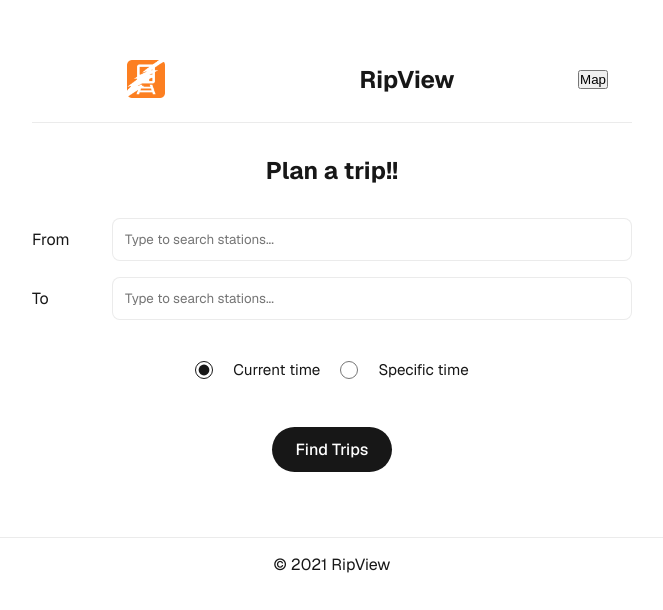
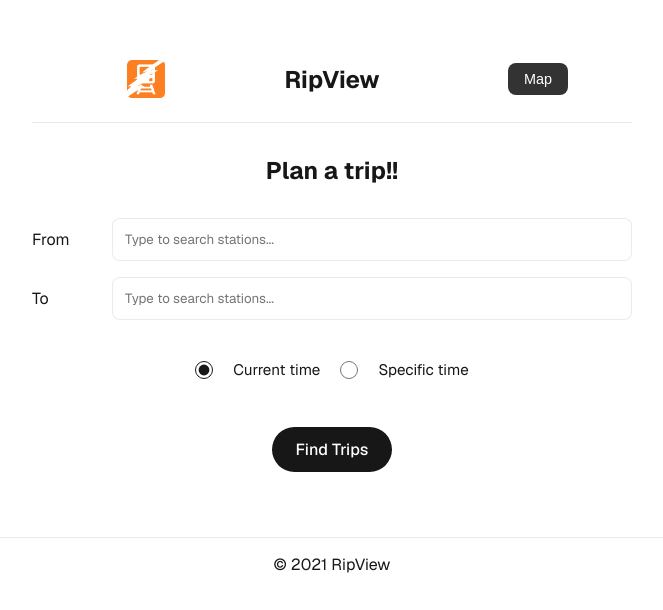
Before and after one commit to Edwintang2005/ripview, a Next.js app in the folder ripview/: page / in a window 1280 px wide. Shown: the part 146-756 px from the top of the page, without its empty margins (308-971 px from the left). Built offline with nearby package versions, Linux system fonts and the light colour scheme.

Commit message:
Styled Map Button, Centered Header, Added a Back Button to Map

```diff
--- a/ripview/src/components/Header.module.css
+++ b/ripview/src/components/Header.module.css
@@ -8,10 +8,13 @@
     border-bottom: 0.0625rem solid var(--gray-alpha-200);
     z-index: 10;
     width: 100%;
+    justify-content: center;
 }
 
 .navBar h1 {
-    flex: 1;
+    position: absolute;
+    left: 50%;
+    transform: translateX(-50%);
     text-align: center;
     font-size: 1.5rem;
     margin: 0;
@@ -19,7 +22,29 @@
 
 .lightLogo {
     position: absolute;
-    left: 1rem;
+    left: 1.5rem;
+}
+
+.mapButton {
+    background-color: var(--dark-gray, #333);
+    color: white;
+    padding: 0.5rem 1rem;
+    border: none;
+    border-radius: 0.5rem;
+    font-size: 0.9rem;
+    cursor: pointer;
+    transition: background-color 0.3s ease;
+    margin-left: auto;
+    margin-right: 2.5rem;
+}
+
+.mapButton:hover {
+    background-color: var(--gray-dark, #555);
+}
+
+.mapButton:focus {
+    outline: none;
+    box-shadow: 0 0 0 2px rgba(0, 123, 255, 0.5);
 }
 
 @media (prefers-color-scheme: light) {
--- a/ripview/src/components/Header.tsx
+++ b/ripview/src/components/Header.tsx
@@ -15,7 +15,9 @@ export default function Header() {
                 priority
             />
             <h1>RipView</h1>
-            <button onClick={() => router.push('/mapInput')}> Map </button>
+            <button className={styles.mapButton} onClick={() => router.push('/mapInput')}>
+                Map
+            </button>
         </div>
     );
 }
```
Also changed, not shown: ripview/src/app/mapInput/page.tsx (+10 -5 lines), ripview/src/app/tripPlanning/page.tsx (line endings or trailing spaces).
